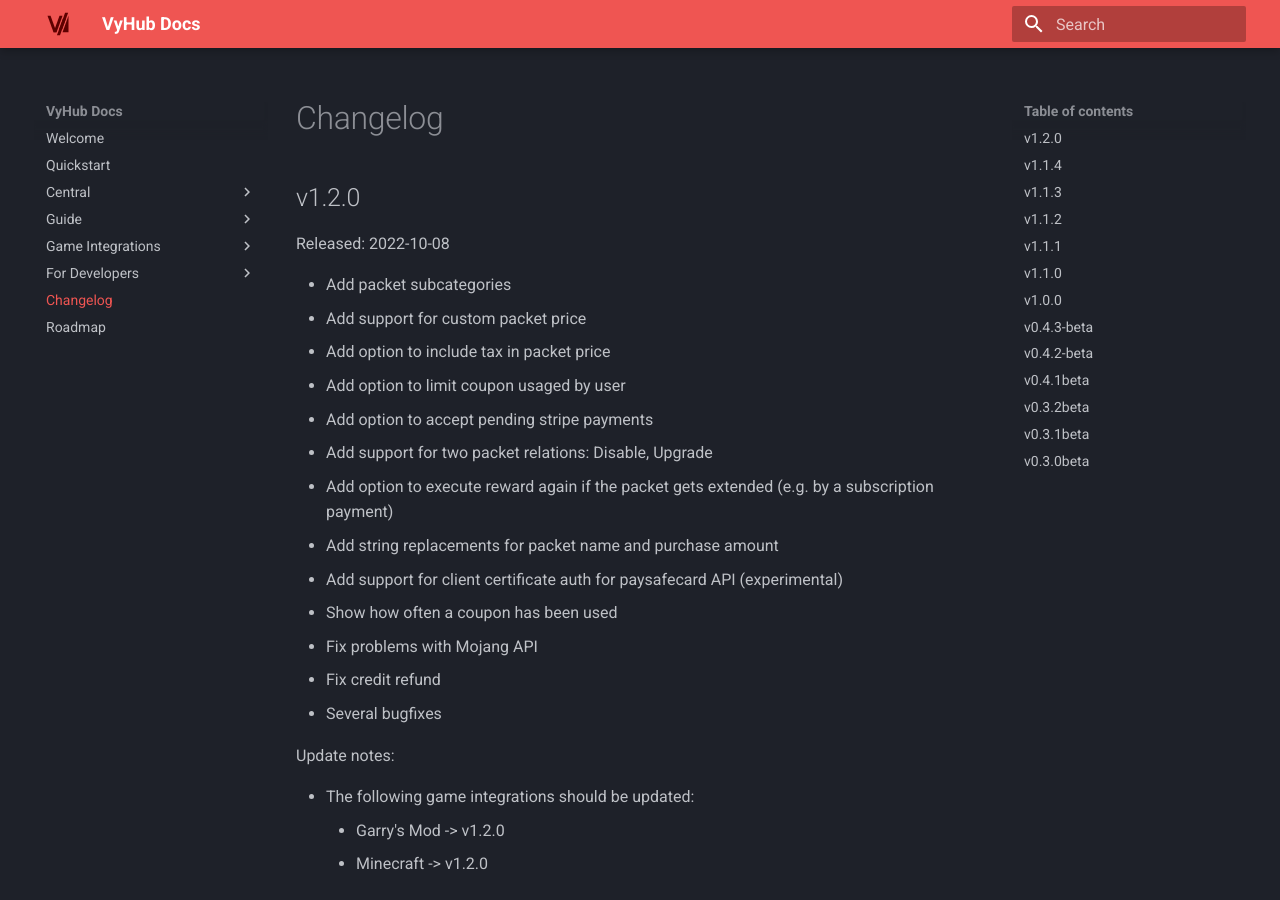
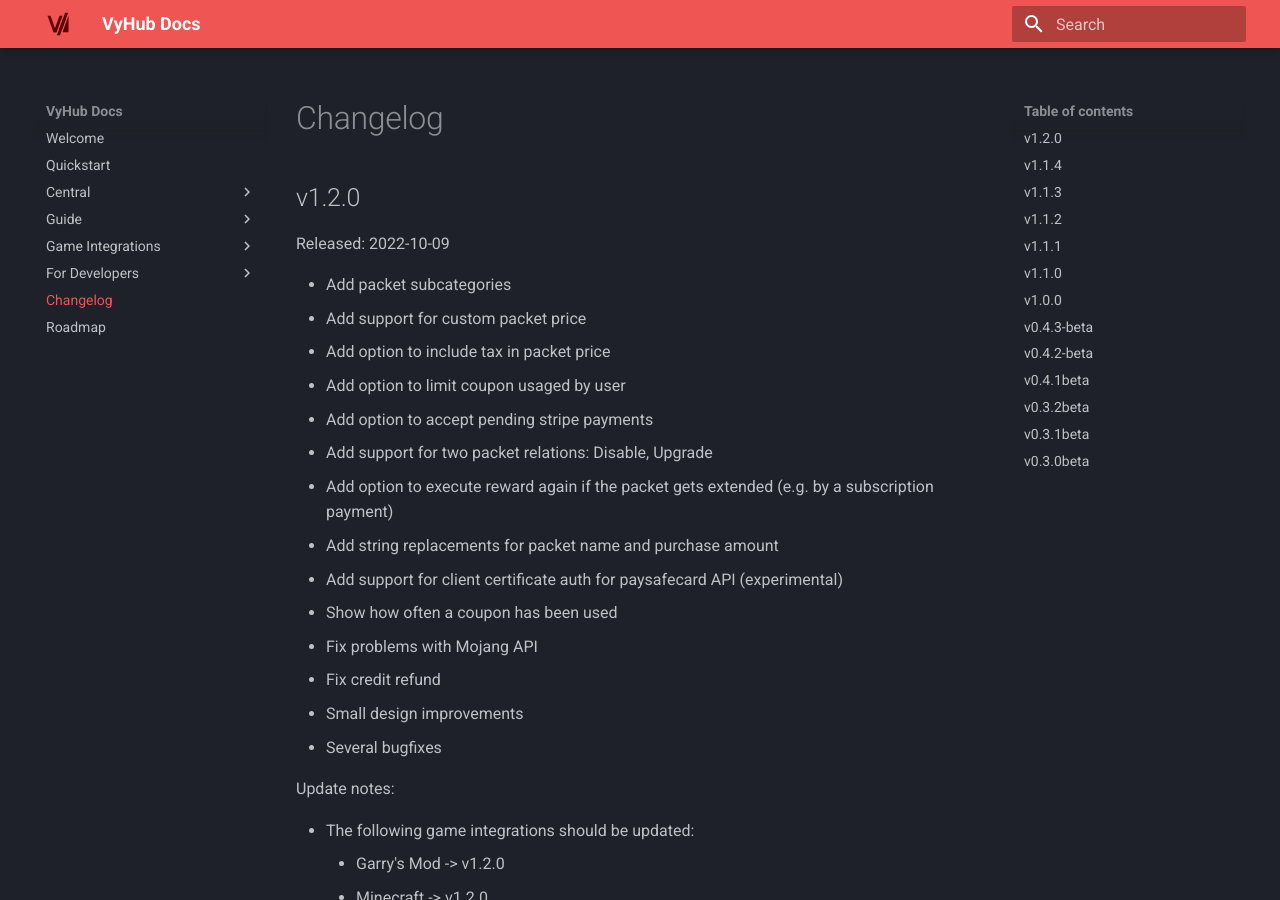
Before and after one commit to nyx-project/vyhub-documentation, an MkDocs documentation site: the page built from docs/changelog.md, in a window 1280 px wide and 900 px high. Built offline with MkDocs 1.6.1 and Material for MkDocs 9.7.7, drawn with Linux system fonts in a browser that asks for light colours; the version menu is left out.

Commit message:
Update changelog

```diff
--- a/docs/changelog.md
+++ b/docs/changelog.md
@@ -1,7 +1,7 @@
 # Changelog
 
 ## v1.2.0
-Released: 2022-10-08
+Released: 2022-10-09
 
 - Add packet subcategories
 - Add support for custom packet price
@@ -15,6 +15,7 @@ Released: 2022-10-08
 - Show how often a coupon has been used
 - Fix problems with Mojang API
 - Fix credit refund
+- Small design improvements
 - Several bugfixes
 
 Update notes:
```
